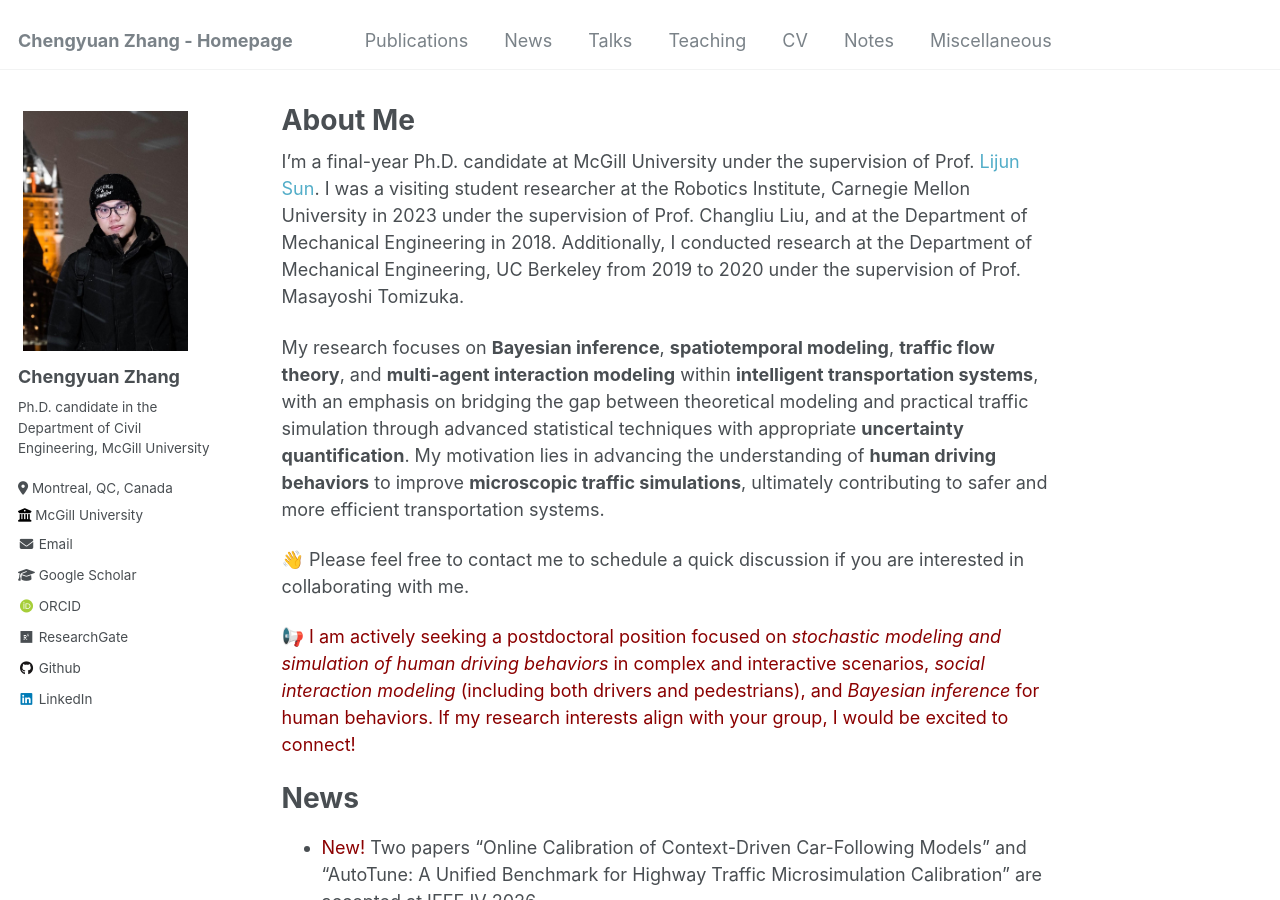
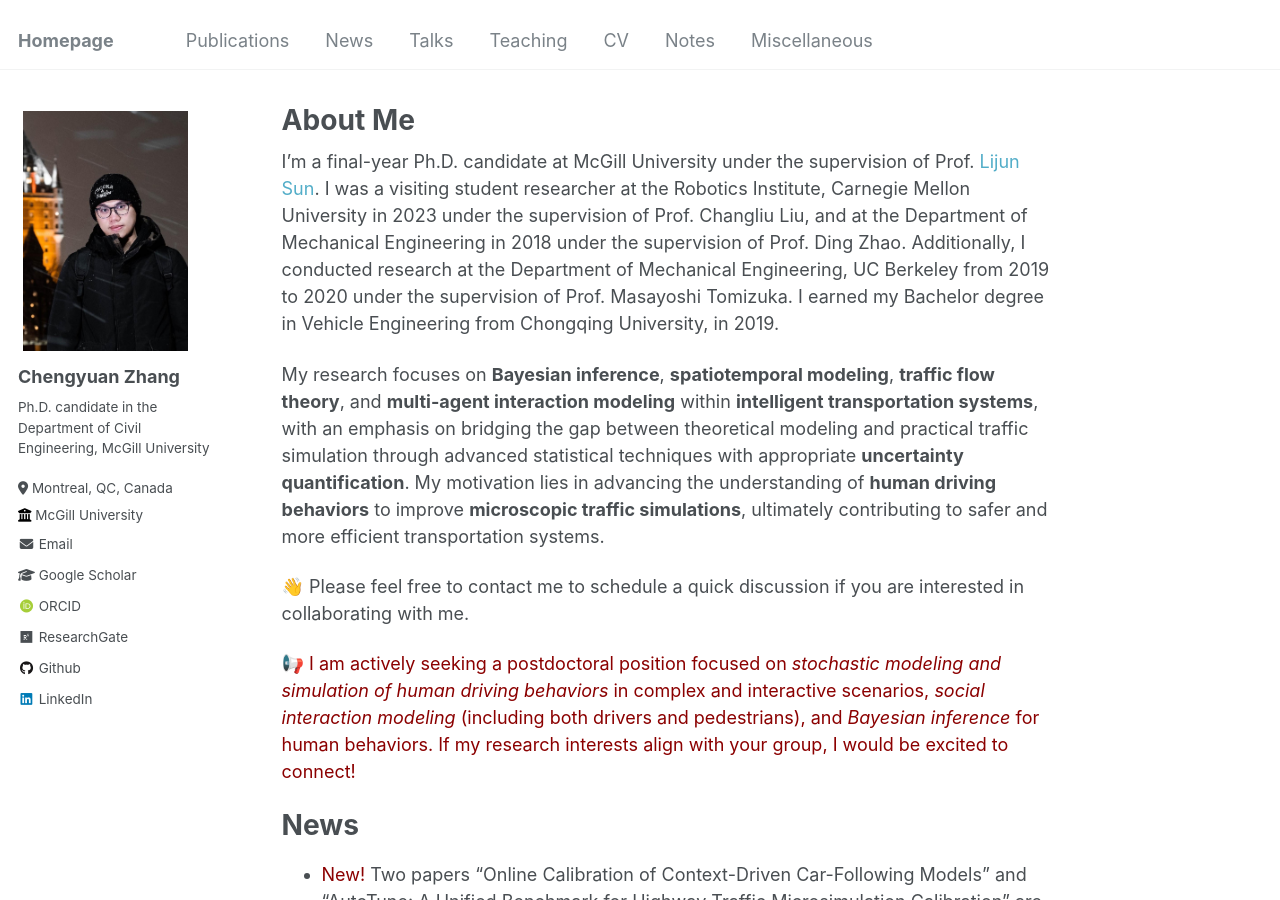
Before and after one commit to Chengyuan-Zhang/chengyuan-zhang.github.io, a Jekyll site: the page built from _pages/about.md, in a window 1280 px wide and 900 px high. Built offline with Jekyll 4.4.1, drawn with Linux system fonts in a browser that asks for light colours; some web fonts are replaced; comment, search, counter and statistics services are not loaded.

Commit message:
minore update

```diff
--- a/_config.yml
+++ b/_config.yml
@@ -7,7 +7,7 @@
 
 # Site Settings
 locale                   : "en-CA"
-title                    : "Chengyuan Zhang - Homepage"
+title                    : "Homepage"
 title_separator          : "-"
 name                     : &name "Chengyuan ZHANG"
 description              : &description "Chengyuan Zhang is a Ph.D. candidate at McGill University under the supervision of Prof. Lijun Sun."
--- a/_pages/about.md
+++ b/_pages/about.md
@@ -13,8 +13,9 @@ redirect_from:
 I'm a final-year Ph.D. candidate at McGill University under the supervision of
 Prof. [Lijun Sun](https://lijunsun.github.io/). I was a visiting student researcher at the Robotics Institute, Carnegie
 Mellon University in 2023 under the supervision of Prof. Changliu Liu, and at the Department of Mechanical Engineering
-in 2018. Additionally, I conducted research at the Department of Mechanical Engineering, UC Berkeley from 2019 to 2020
-under the supervision of Prof. Masayoshi Tomizuka.
+in 2018 under the supervision of Prof. Ding Zhao. Additionally, I conducted research at the Department of Mechanical
+Engineering, UC Berkeley from 2019 to 2020 under the supervision of Prof. Masayoshi Tomizuka. I earned my Bachelor
+degree in Vehicle Engineering from Chongqing University, in 2019.
 
 My research focuses on **Bayesian inference**, **spatiotemporal modeling**, **traffic flow theory**, and **multi-agent
 interaction modeling** within **intelligent transportation systems**, with an emphasis on bridging the gap between
```
